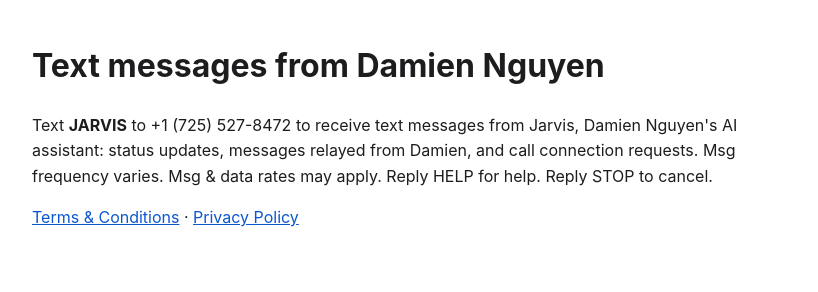
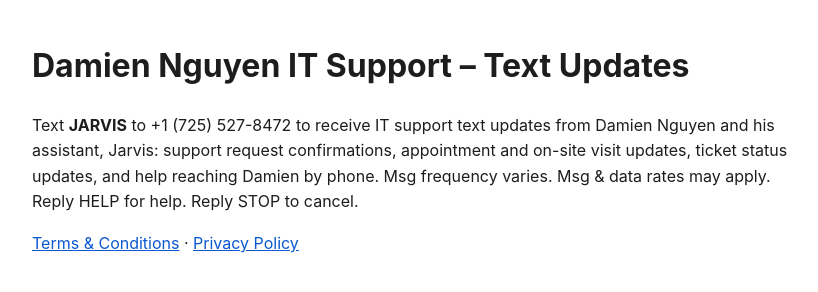
Before and after one commit to DamienNguyen949/jarvis-sms, a plain HTML site: page index.html in a window 1280 px wide. Shown: the whole page, without its empty margins (228-1046 px from the left). Drawn offline with Linux system fonts and the light colour scheme.

Commit message:
Update title and content for IT support text updates

```diff
--- a/index.html
+++ b/index.html
@@ -3,15 +3,15 @@
 <head>
 <meta charset="utf-8">
 <meta name="viewport" content="width=device-width, initial-scale=1">
-<title>Damien Nguyen – Text Messages</title>
+<title>Damien Nguyen IT Support – Text Updates</title>
 <style>
   body { font-family: -apple-system, Segoe UI, Roboto, Arial, sans-serif; max-width: 760px; margin: 40px auto; padding: 0 20px; line-height: 1.6; color: #1d1d1f; }
   a { color: #0b57d0; }
 </style>
 </head>
 <body>
-<h1>Text messages from Damien Nguyen</h1>
-<p>Text <strong>JARVIS</strong> to +1 (725) 527-8472 to receive text messages from Jarvis, Damien Nguyen's AI assistant: status updates, messages relayed from Damien, and call connection requests. Msg frequency varies. Msg &amp; data rates may apply. Reply HELP for help. Reply STOP to cancel.</p>
+<h1>Damien Nguyen IT Support – Text Updates</h1>
+<p>Text <strong>JARVIS</strong> to +1 (725) 527-8472 to receive IT support text updates from Damien Nguyen and his assistant, Jarvis: support request confirmations, appointment and on-site visit updates, ticket status updates, and help reaching Damien by phone. Msg frequency varies. Msg &amp; data rates may apply. Reply HELP for help. Reply STOP to cancel.</p>
 <p><a href="terms.html">Terms &amp; Conditions</a> &middot; <a href="privacy.html">Privacy Policy</a></p>
 </body>
 </html>
```
